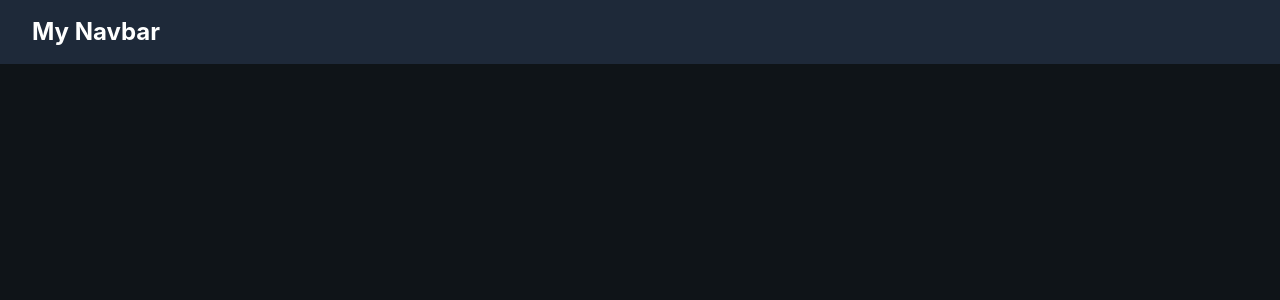
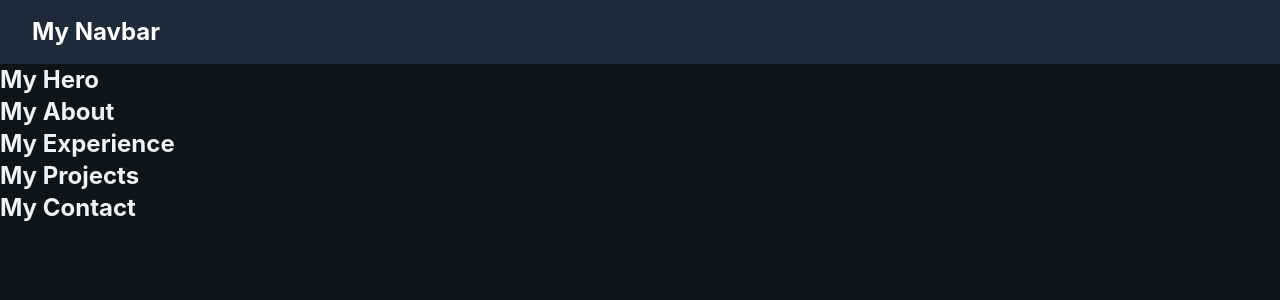
Before and after one commit to ismaelares/my-cv, a React (Vite) app: page / in a window 1280 px wide. Shown: the top 300 px of the page. Built offline with nearby package versions, Linux system fonts and the light colour scheme.

Commit message:
add project sections

```diff
--- a/src/App.jsx
+++ b/src/App.jsx
@@ -1,11 +1,22 @@
 import { useState } from "react";
 import { Navbar } from "./layout/Navbar";
+import { Hero } from "./sections/Hero";
+import { About } from "./sections/About";
+import { Experience } from "./sections/Experience";
+import { Projects } from "./sections/Projects";
+import { Contact } from "./sections/Contact";
 
 function App() {
   return (
     <div className="min-h-screen overflow-x-hidden">
       <Navbar />
-      <main></main>
+      <main>
+        <Hero />
+        <About />
+        <Experience />
+        <Projects />
+        <Contact />
+      </main>
     </div>
   );
 }
--- /dev/null
+++ b/src/sections/About.jsx
@@ -0,0 +1,7 @@
+export const About = () => {
+  return (
+    <section>
+      <h1 className="text-2xl font-bold">My About</h1>
+    </section>
+  );
+};
--- /dev/null
+++ b/src/sections/Contact.jsx
@@ -0,0 +1,7 @@
+export const Contact = () => {
+  return (
+    <section>
+      <h1 className="text-2xl font-bold">My Contact</h1>
+    </section>
+  );
+};
--- /dev/null
+++ b/src/sections/Experience.jsx
@@ -0,0 +1,7 @@
+export const Experience = () => {
+  return (
+    <section>
+      <h1 className="text-2xl font-bold">My Experience</h1>
+    </section>
+  );
+};
--- /dev/null
+++ b/src/sections/Hero.jsx
@@ -0,0 +1,7 @@
+export const Hero = () => {
+  return (
+    <section>
+      <h1 className="text-2xl font-bold">My Hero</h1>
+    </section>
+  );
+};
--- /dev/null
+++ b/src/sections/Projects.jsx
@@ -0,0 +1,7 @@
+export const Projects = () => {
+  return (
+    <section>
+      <h1 className="text-2xl font-bold">My Projects</h1>
+    </section>
+  );
+};
```
